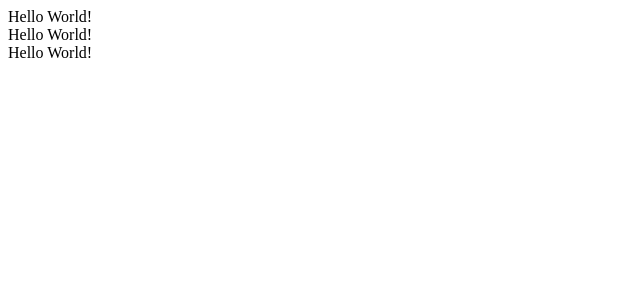
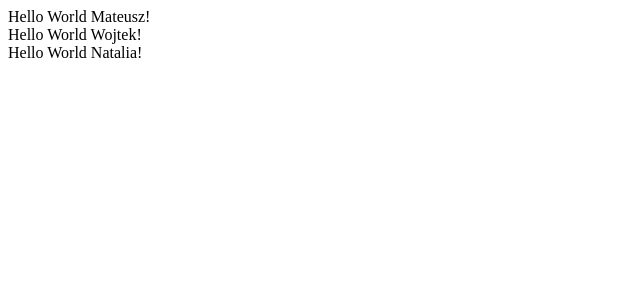
Before and after one commit to darkroom51/wld-materialy-react, a React (Create React App) app: page / in a window 1280 px wide. Shown: the top 300 px of the page, without its empty margins (0-640 px from the left). Built offline with nearby package versions, Linux system fonts and the light colour scheme.

Commit message:
First component - with JSX & props

```diff
--- a/src/App.js
+++ b/src/App.js
@@ -5,9 +5,9 @@ class App extends Component {
     render() {
         return (
             <div>
-                <MyFirstComponent/>
-                <MyFirstComponent/>
-                <MyFirstComponent/>
+                <MyFirstComponent name="Mateusz"/> {/*// component call*/}
+                <MyFirstComponent name="Wojtek"/>
+                <MyFirstComponent name="Natalia"/>
             </div>
         );
     }
--- a/src/MyFirstComponent.js
+++ b/src/MyFirstComponent.js
@@ -1,8 +1,10 @@
 import React from 'react'
 
-const MyFirstComponent = () => (
+// components are called with props objects that contain props
+// we can put JS in JSX in {}
+const MyFirstComponent = (props) => (
     <div>
-        Hello World!
+        Hello World {props.name}!
     </div>
 )
 
```
